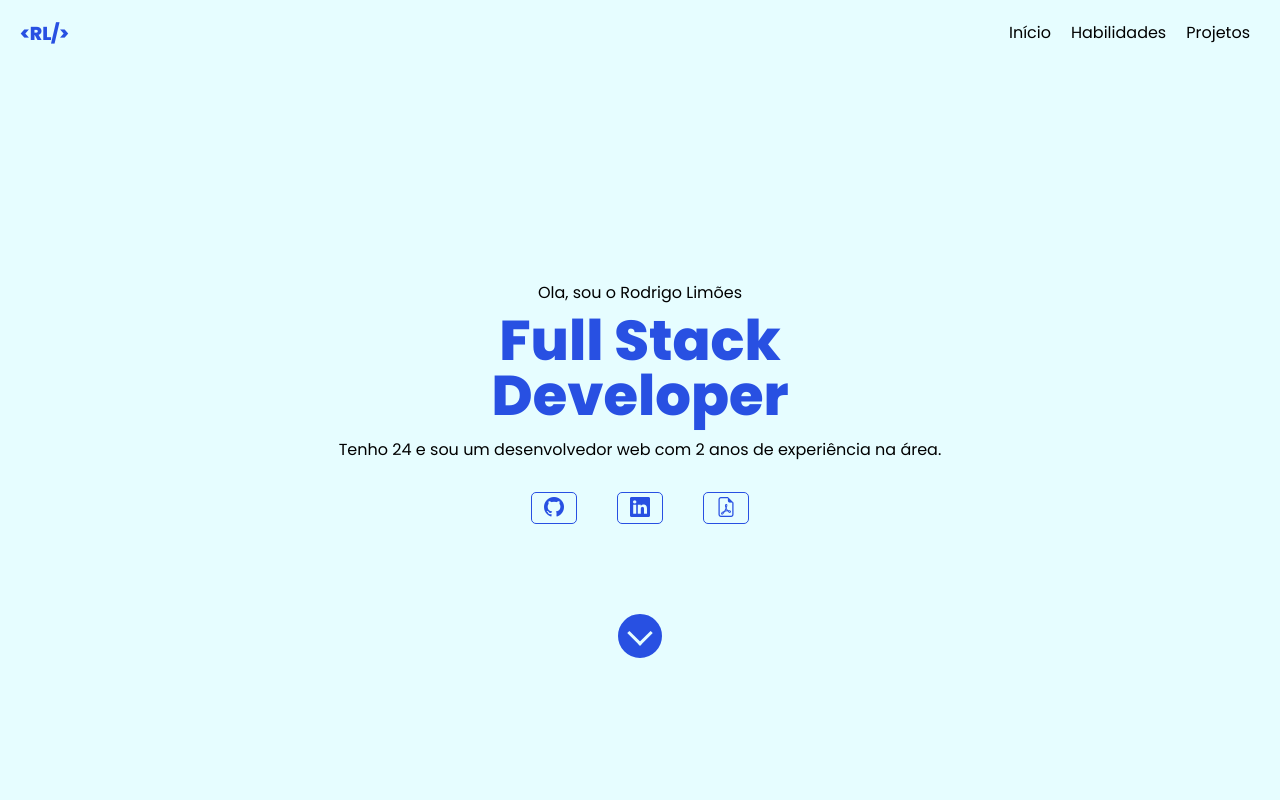
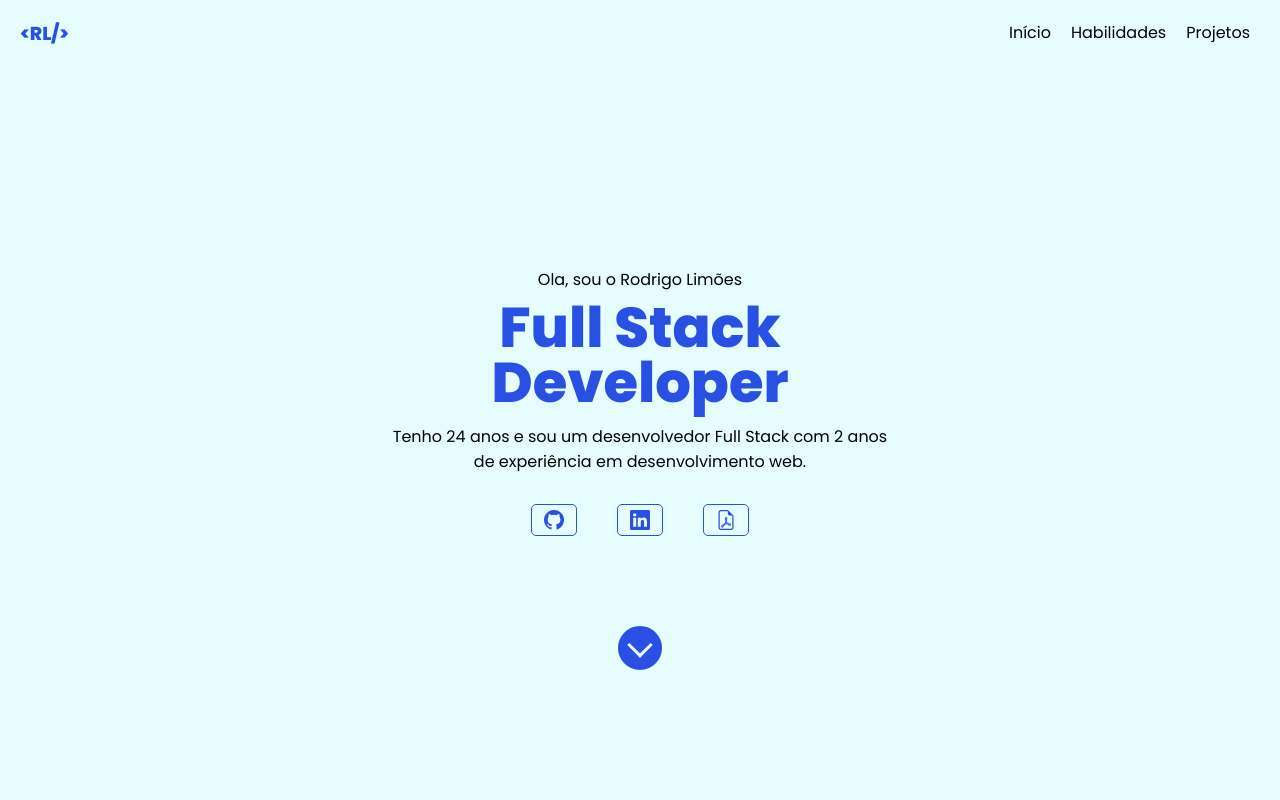
Before and after one commit to rodrigolimoes/portfolio, a React (Create React App) app: page / in a window 1280 px wide. Shown: the top 800 px of the page. Built offline with nearby package versions, Linux system fonts and the light colour scheme.

Commit message:
refactor: Refactoring text of home page

```diff
--- a/src/pages/Home/HomeContent.tsx
+++ b/src/pages/Home/HomeContent.tsx
@@ -48,8 +48,9 @@ const HomeContent: FC<HomeContentProps> = () => {
 				<br />
 				<HomeTitle>Developer</HomeTitle>
 				<Paragraph margin="15px 0">
-					Tenho {calcAge({ day: 21, month: 9, year: 1998 })} e sou um
-					desenvolvedor web com 2 anos de experiência na área.
+					Tenho {calcAge({ day: 21, month: 9, year: 1998 })} anos e sou um
+					desenvolvedor Full Stack com 2 anos <br /> de experiência em
+					desenvolvimento web.
 				</Paragraph>
 			</div>
 			<Icons>
```
